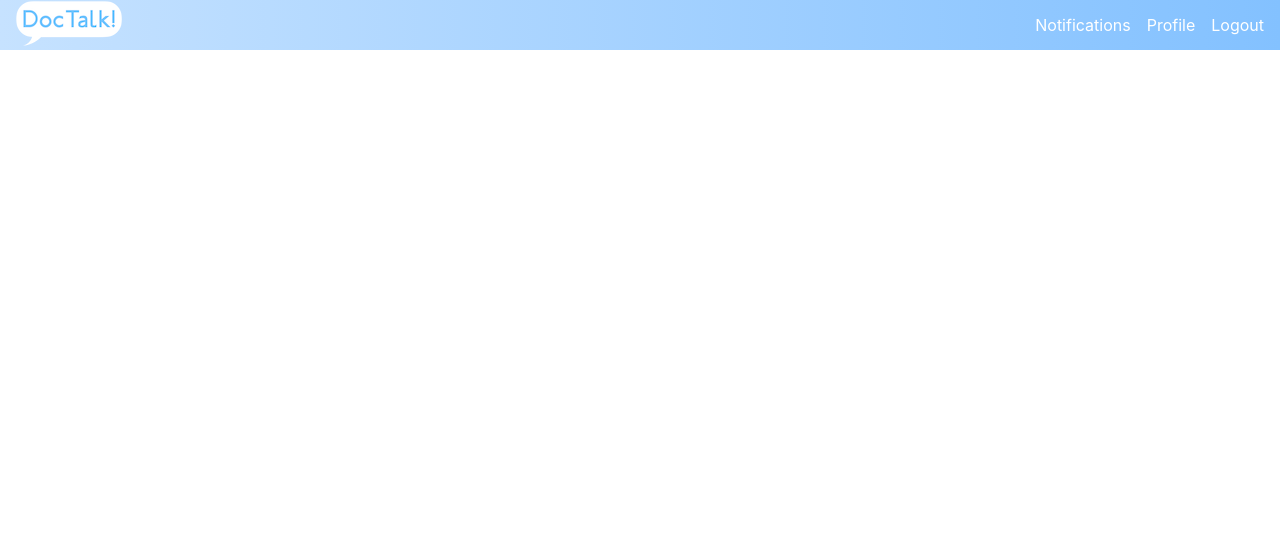
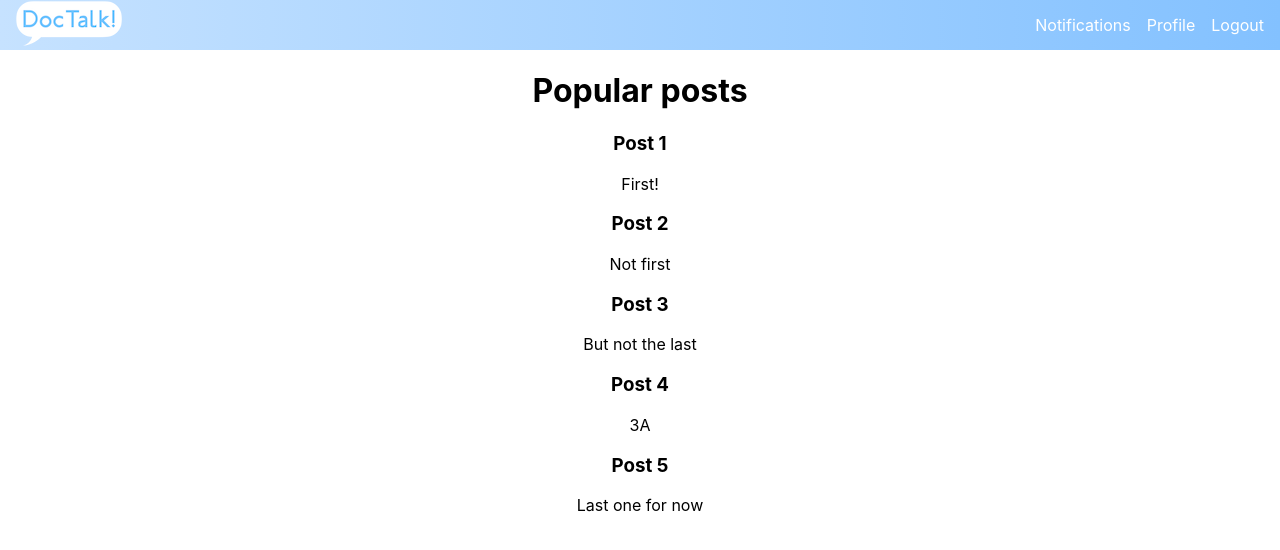
Before and after one commit to ChongXern/HealthHack-2024, a React (Create React App) app in the folder doctalk/: page /components/MainPage in a window 1280 px wide. Shown: the top 550 px of the page. Built offline with nearby package versions, Linux system fonts and the light colour scheme.

Commit message:
Added some super basic post mockups

```diff
--- a/doctalk/src/App.js
+++ b/doctalk/src/App.js
@@ -1,11 +1,12 @@
 import logo from './logo.svg';
 import './App.css';
 import NavBar from './components/NavBar';
+import MainPage from './components/MainPage';
 
 function App() {
   return (
     <div className='App'>
-      <NavBar/>
+      <MainPage />
     </div>
     //<h1> DocTalk! </h1>
   );
--- a/doctalk/src/components/MainPage.js
+++ b/doctalk/src/components/MainPage.js
@@ -0,0 +1,26 @@
+import { useEffect, useState } from 'react'
+import NavBar from './NavBar';
+
+export default function MainPage() {
+    const [recentPosts, setRecentPosts] = useState([
+        { id: 1, title: 'Post 1', description: 'First!' },
+        { id: 2, title: 'Post 2', description: 'Not first'},
+        { id: 3, title: 'Post 3', description: 'But not the last'},
+        { id: 4, title: 'Post 4', description: '3A'},
+        { id: 5, title: 'Post 5', description: 'Last one for now'}
+    ]);
+    return (
+        <div>
+            <NavBar />
+            <h1> Popular posts </h1>
+            <div className="popular-posts-scroll">
+                {recentPosts.map((post) => (
+                    <div key={post.id} className="popular-post">
+                        <h3> {post.title}</h3>
+                        <p> {post.description}</p>
+                    </div>
+                ))}
+            </div>
+        </div>
+    )
+}
--- a/doctalk/src/components/TestPage.js
+++ b/doctalk/src/components/TestPage.js
@@ -2,6 +2,7 @@
 
 import React from 'react';
 import Header from './Header';
+import MainPage from './MainPage'
 import '../styles/Header.css';
 
 const TestPage = () => {
--- a/doctalk/src/styles.css
+++ b/doctalk/src/styles.css
@@ -8,13 +8,13 @@ body {
 
 .nav {
     background-image: linear-gradient(to right, #c6e2ff, #83C1FF);
-    /*background-color: lightblue;*/
     color: white;
     display: flex;
     justify-content: space-between;
     align-items: center;
     gap: 2rem;
     padding: 0 1rem;
+    height: 100%;
 }
 
 .nav ul {
```
